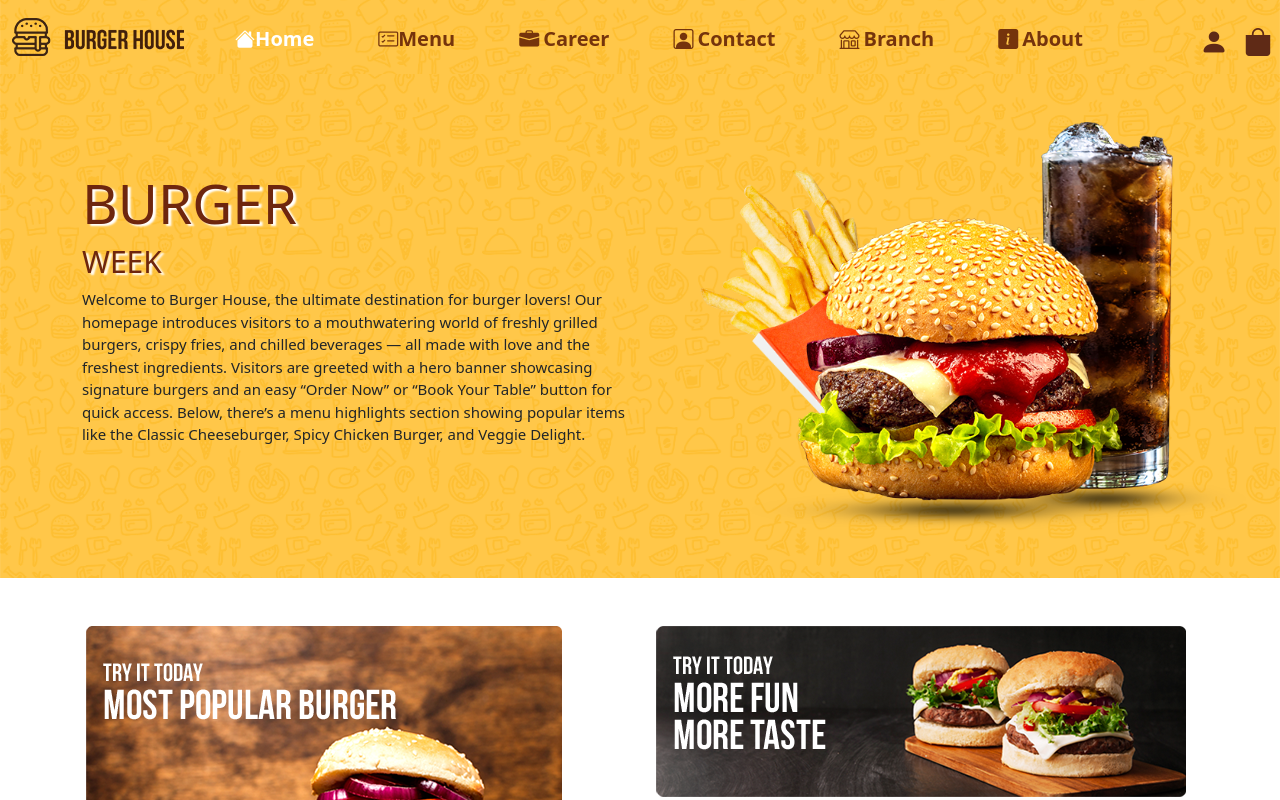
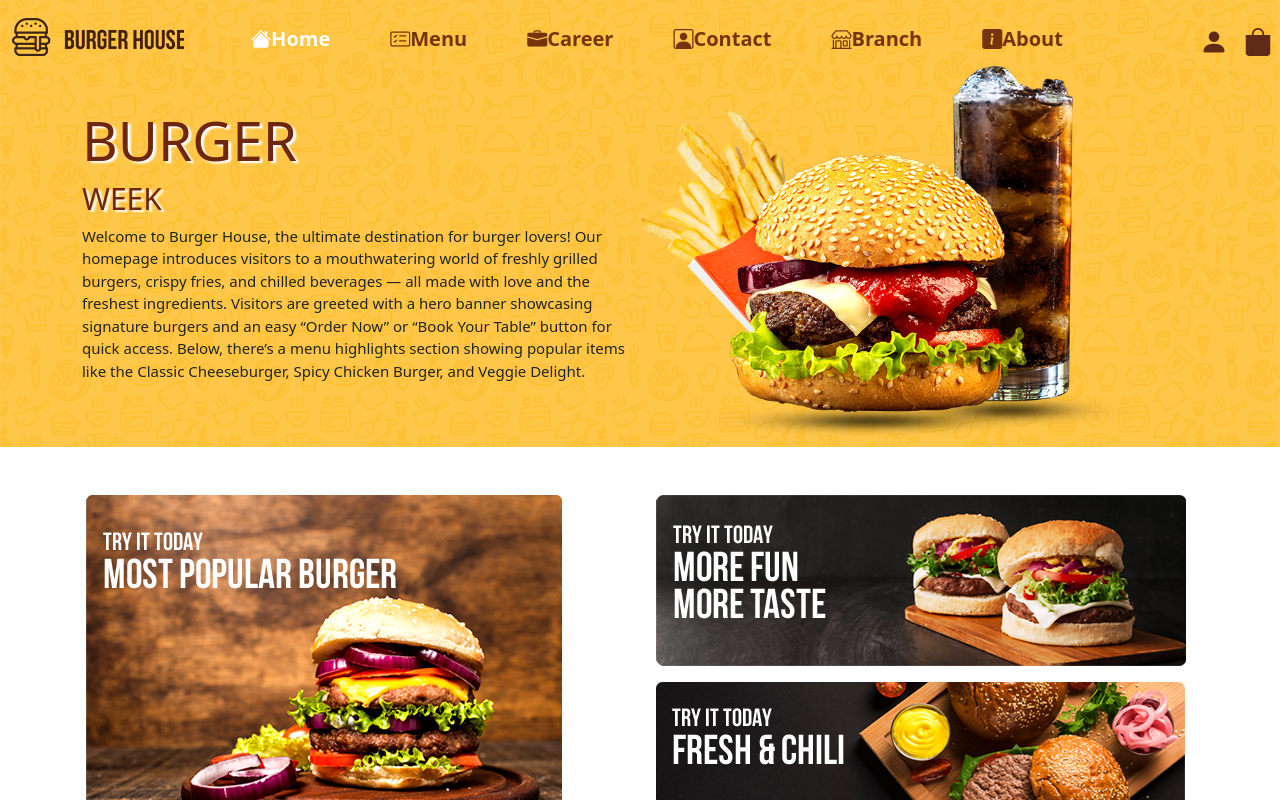
Before and after one commit to Riyas0786/burgerhouse, a React (Create React App) app: page / in a window 1280 px wide. Shown: the top 800 px of the page. Built offline with nearby package versions, Linux system fonts and the light colour scheme.

Commit message:
fix build issue

```diff
--- a/src/Components/Header.js
+++ b/src/Components/Header.js
@@ -2,6 +2,7 @@ import React, { useState, useContext } from "react";
 import { Link, NavLink } from "react-router-dom";
 import "../Components/Style.css";
 import Logo from "../Assets/Home/Logo.png";
+import HeaderImage from "../Assets/Home/Banner_Img.png";
 import { CartContext } from "./Cartprovider";
 import { RiMenu3Line, RiCloseLine } from "react-icons/ri";
 
@@ -33,41 +34,31 @@ const Header = () => {
 
           {/* ✅ Navigation Links */}
           <ul className={`navlinks ${isOpen ? "open" : ""}`}  >
-            <li>
-              <NavLink className="link " to="/">
-                <span className="bi bi-house-fill p-1 " >Home</span>
+
+              <NavLink className="link bi bi-house-fill " to="/">
+                Home
               </NavLink>
-            </li>
-            <li>
-              <NavLink className="link" to="/menu">
-                <span className="bi bi-card-checklist">Menu</span>
+
+
+              <NavLink className="link bi bi-card-checklist " to="/menu">
+                Menu
               </NavLink>
-            </li>
-            <li>
-              <NavLink className="link" to="/career">
-                <span className="bi bi-briefcase-fill p-1" ></span>
+
+              <NavLink className="link bi bi-briefcase-fill" to="/career">
                 Career
               </NavLink>
-            </li>
-            <li>
-              <NavLink className="link" to="/contact">
-                <span className="bi bi-person-square p-1" ></span>
+
+              <NavLink className="link bi bi-person-square " to="/contact">
                 Contact
               </NavLink>
-            </li>
-            <li>
-              <NavLink className="link" to="/branch">
-                <span className="bi bi-shop p-1" ></span>Branch
+
+              <NavLink className="link bi bi-shop " to="/branch">
+                Branch
               </NavLink>
-            </li>
-            <li>
-              <NavLink className="link" to="/about">
-                <span
-                  className="bi bi-info-square-fill p-1"
-                ></span>
+
+              <NavLink className="link bi bi-info-square-fill" to="/about">
                 About
               </NavLink>
-            </li>
           </ul>
                 {/* Cart + Account Icons */}
           <div className="d-flex">
@@ -90,9 +81,25 @@ const Header = () => {
               </li>
             </ul>
           </div>
-         </div>
-      </div>
-    </section>
+          <div className="col-lg-6 ">
+        <h1  style={{color:'#6E260E',textShadow: '3px 2px 2px rgba(255, 255, 255, 1)',}}>BURGER</h1>
+         <h1  style={{color:'#6E260E',textShadow: '3px 2px 2px rgba(255, 255, 255, 1)',fontSize:'30px'}}>WEEK</h1>
+
+                  <p >Welcome to Burger House, the ultimate destination for burger lovers! Our homepage introduces visitors to a mouthwatering world of freshly grilled burgers, crispy fries, and chilled beverages — all made with love and the freshest ingredients.
+                    Visitors are greeted with a hero banner showcasing signature burgers and an easy “Order Now” or “Book Your Table” button for quick access.
+                    Below, there’s a menu highlights section showing popular items like the Classic Cheeseburger,
+                    Spicy Chicken Burger, and Veggie Delight.
+                  </p>
+                  </div>
+
+
+              <div className=' col-lg-6 ' >
+                <img src={HeaderImage} alt="CompoImage" className=' headerimg' width={500}/>
+              </div>
+              </div>
+        </div>
+
+  </section>
   );
 };
 
--- a/src/Components/Home.js
+++ b/src/Components/Home.js
@@ -1,5 +1,4 @@
 import React, { useState } from 'react'
-import HeaderImage from '../Assets/Home/Banner_Img.png';
 import BannerImage1 from '../Assets/Home/Header_Img_1.png';
 import BannerImage2 from '../Assets/Home/Header_Img_2.png';
 import BannerImage3 from '../Assets/Home/Header_Img_3.png';
@@ -70,28 +69,6 @@ const navigate = useNavigate();
   };
   return (
     <>
-    {/* Header Section */}
-    <section className='fixed-background '>
-        <div className='container'>
-            <div className='row'>
-                <div className='col-lg-6  my-5 py-5 headertext'>
-                    <h1  style={{color:'#6E260E',textShadow: '3px 2px 2px rgba(255, 255, 255, 1)',}}>BURGER</h1>
-                        <h1  style={{color:'#6E260E',textShadow: '3px 2px 2px rgba(255, 255, 255, 1)',fontSize:'30px'}}>WEEK</h1>
-
-                    <p >Welcome to Burger House, the ultimate destination for burger lovers! Our homepage introduces visitors to a mouthwatering world of freshly grilled burgers, crispy fries, and chilled beverages — all made with love and the freshest ingredients.
-                      Visitors are greeted with a hero banner showcasing signature burgers and an easy “Order Now” or “Book Your Table” button for quick access.
-                      Below, there’s a menu highlights section showing popular items like the Classic Cheeseburger,
-                      Spicy Chicken Burger, and Veggie Delight.
-                    </p>
-                </div>
-
-                <div className=' col-lg-6 ' >
-                  <img src={HeaderImage} alt="CompoImage" className='justify-content-end my-5 mx-5 headerimg' />
-                </div>
-
-            </div>
-        </div>
-    </section>
 
     {/* Banner */}
     <section className='banner'>
@@ -289,8 +266,8 @@ const navigate = useNavigate();
                 onChange={(e) => setPeople(e.target.value)}
               />
               <button
-                className="btn btn-danger form-control fs-5   "
-                style={{ backgroundColor: 'red' }}
+                 className="px-4 py-2 bg-red-600 w-100 text-white rounded"
+
                 onClick={tablebtn}
               >
                 Book Table
--- a/src/Components/Style.css
+++ b/src/Components/Style.css
@@ -4,16 +4,7 @@
     box-sizing: border-box;
 
 }
-/* home navbar bg*/
-.fixed-background{
-    background-image: url('../Assets/Home/Background_Img.png');
-    background-position: center;
-    background-repeat: no-repeat;
-    background-attachment: scroll;
-    background-size: cover;
-    max-width: 100%;
-    max-height: 630px;
-}
+
 .fixed-background2{
   background-image: url('../Assets/Home/Background_Img.png');
     background-position: center;
--- a/src/index.css
+++ b/src/index.css
@@ -48,7 +48,7 @@ html, body {
   bottom: 0;
   width: 100%;
   height: 2px;
-  background-color:rgb(255, 255, 255);
+  background-color: rgb(117, 52, 12);
   transform: scaleX(0);
   transform-origin: center;
   transition: transform 0.3s ease-in-out;
@@ -77,6 +77,7 @@ html, body {
   color: rgb(95, 42, 22);
   font-size: 1.5rem;
   cursor: pointer;
+  margin-top: 6px;
   display: none;
   transition: color 0.3s;
   z-index: 999;
@@ -84,7 +85,6 @@ html, body {
 .menuicon:hover {
   color: rgb(255, 255, 255);
 }
-
 
  img {
   max-width: 100%;
@@ -112,9 +112,10 @@ html, body {
     gap: 7px;
     width: 100%;
     max-height: 0px;
-    overflow:hidden;
+    overflow:auto;
     transition:  0.7s ease-in-out ;
   }
+
 
   .logo{
     left: -5px;
@@ -132,12 +133,7 @@ html, body {
     position: relative;
     bottom: 110px;
   }
-  .headerimg{
-    position: relative;
-     bottom: 265px;
-    right: 20px;
-    width: 320px;
-  }
+
   .abouttext{
   width: 200px;
   display: flex;
```
